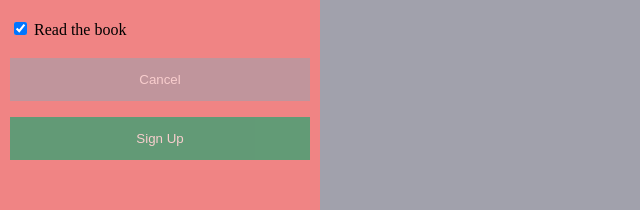
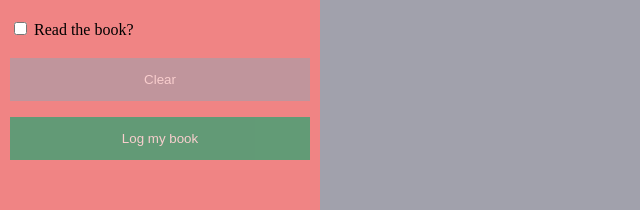
Before and after one commit to rlw92/library, a plain HTML site: page index.html in a window 1280 px wide. Shown: the part 475-685 px from the top of the page, 0-640 px from the left. Drawn offline with Linux system fonts and the light colour scheme.

Commit message:
general save

```diff
--- a/index.html
+++ b/index.html
@@ -24,12 +24,12 @@
     <input type="number" id="pgnum" placeholder="Enter how many pages" name="num" required>
 
     <label>
-        <input type="checkbox" checked="checked" id="check" name="read" style="margin-bottom:15px"> Read the book
+        <input type="checkbox"  id="check" name="read" style="margin-bottom:15px"> Read the book?
       </label>
 
       <div class="clearfix">
-        <button type="reset" class="cancelbtn">Cancel</button>
-        <button type="button" class="signupbtn" onclick="cons()">Sign Up</button>
+        <button type="reset" class="cancelbtn">Clear</button>
+        <button type="button" class="signupbtn" onclick="cons()">Log my book</button>
       </div>
     </div>
         </form>
--- a/js.js
+++ b/js.js
@@ -10,8 +10,6 @@ function addBookToLibrary() {
 
 /*User interface*/
 
-
-
 function cons(){
     let title = document.getElementById("title").value;
 let auth = document.getElementById("psw").value;
```
